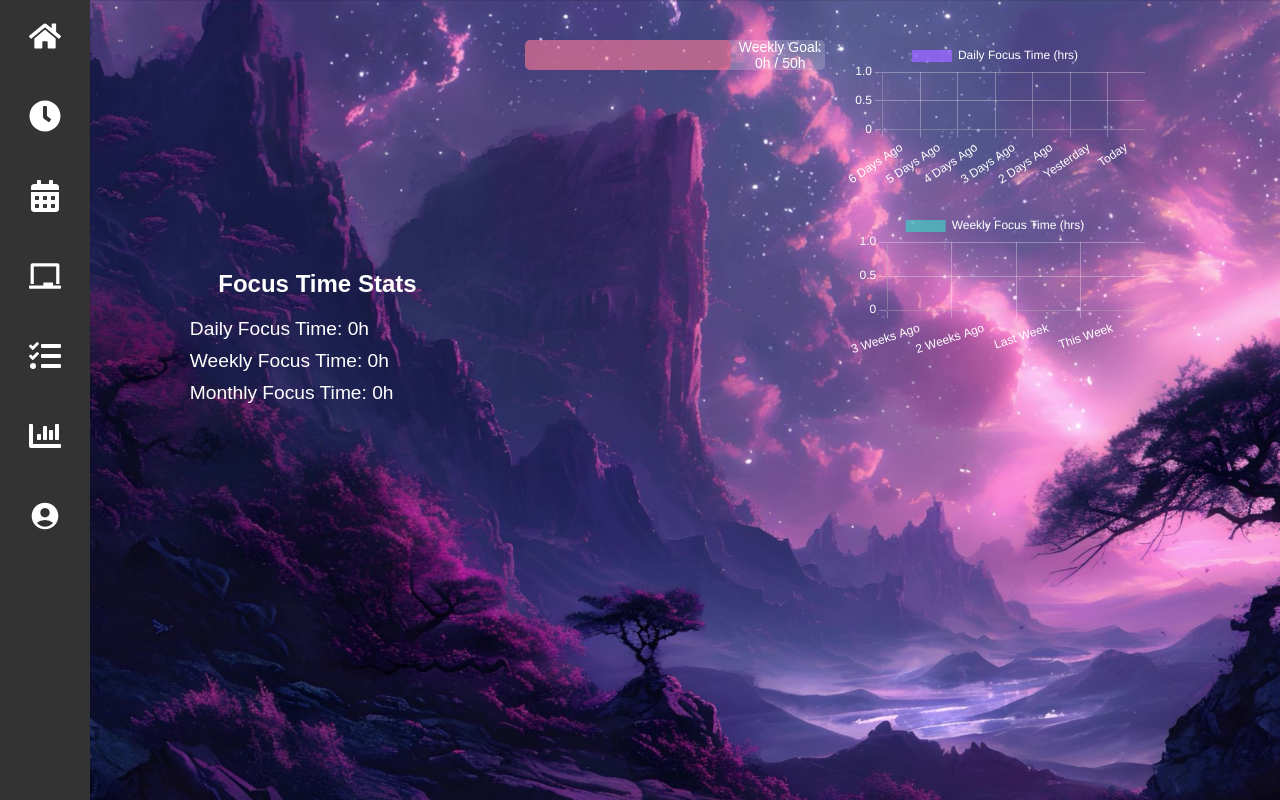
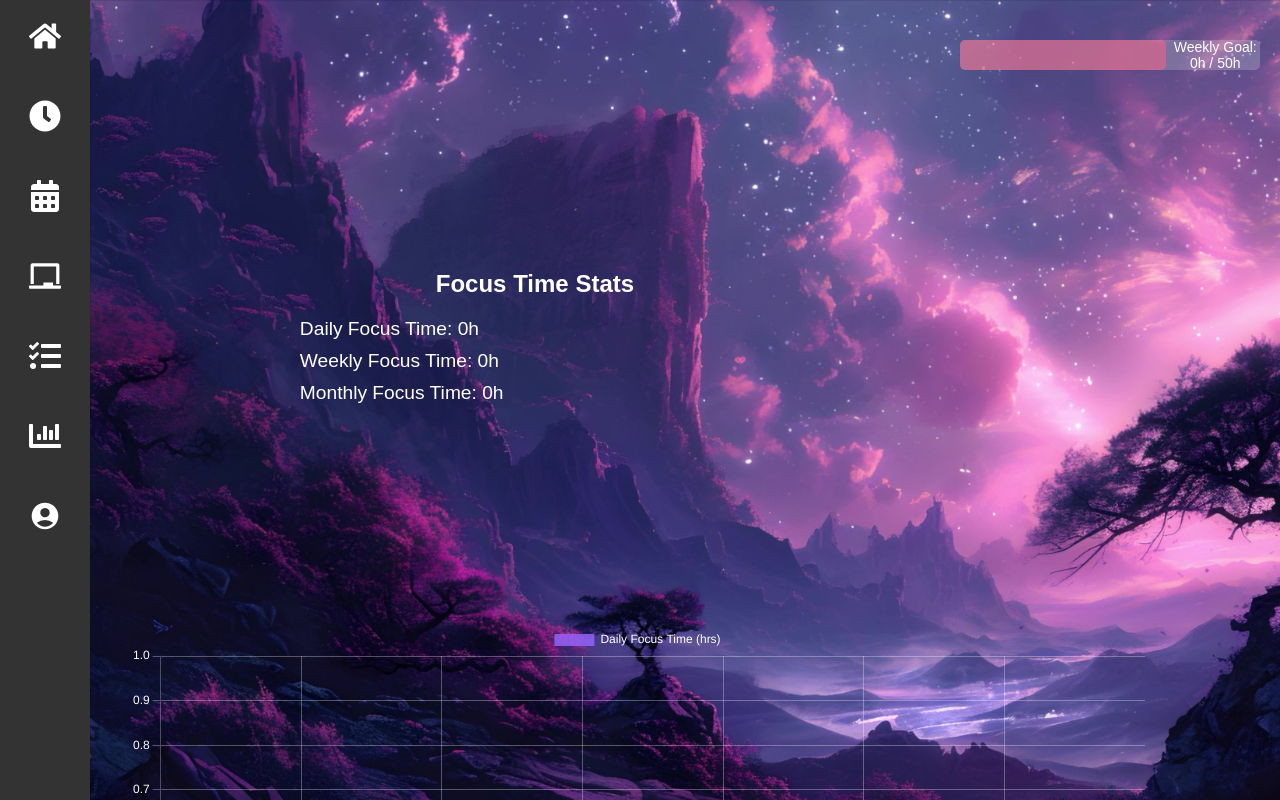
Before and after one commit to ShantanuSingh08/DailyGridsApp, a React (Create React App) app: page /stats in a window 1280 px wide. Built offline with nearby package versions, Linux system fonts and the light colour scheme; no server answers.

Commit message:
Update Stats.css

```diff
--- a/src/Stats.css
+++ b/src/Stats.css
@@ -29,7 +29,7 @@
 
 .stats-text {
   flex: 1;
-  padding: 80px;
+  padding: 190px;
   padding-top: 20%;
   text-align: left; /* Align text for better readability */
 }
```
